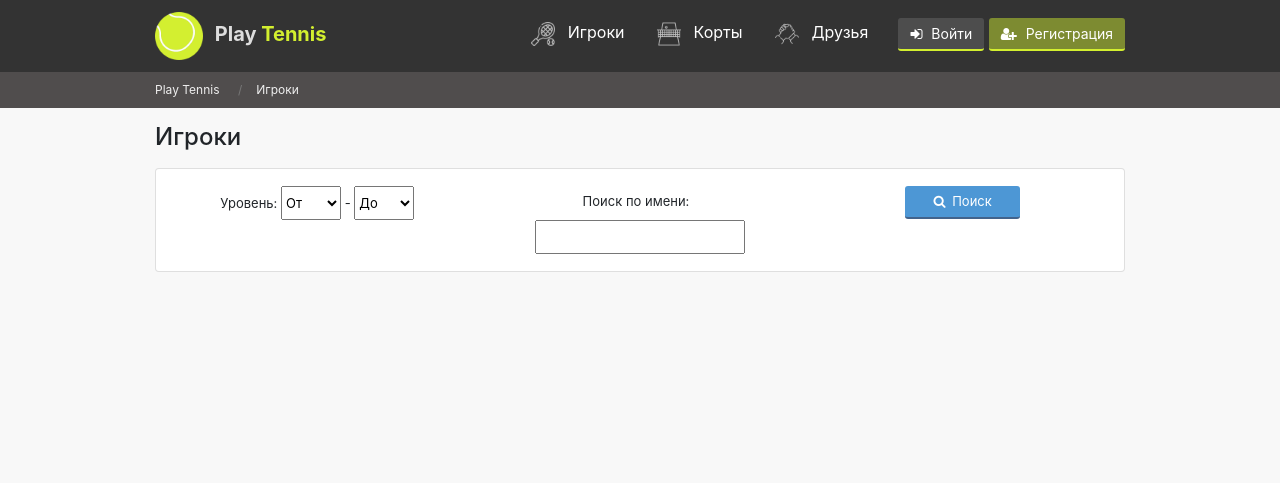
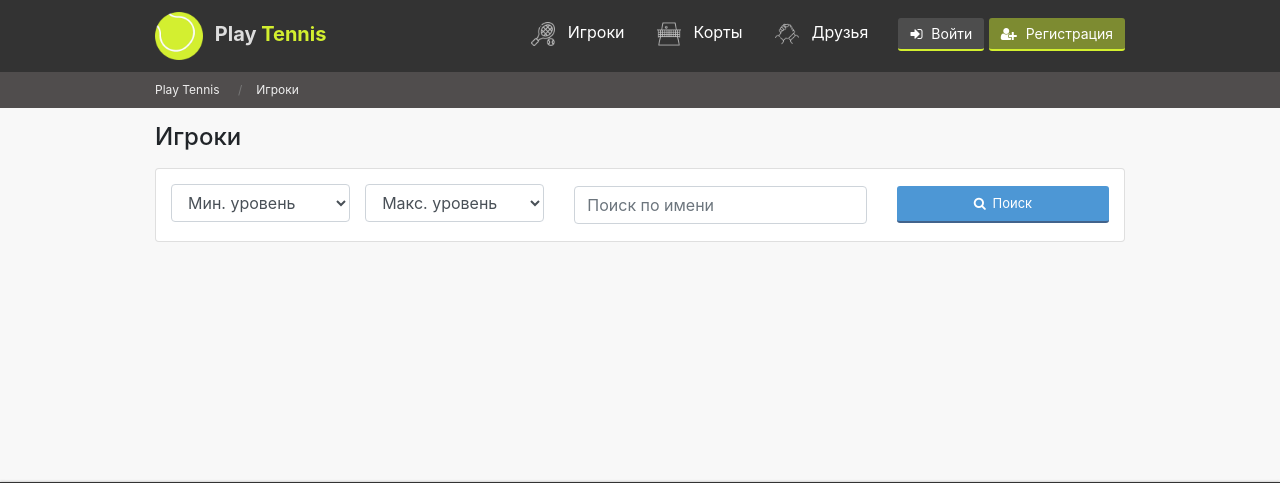
Before and after one commit to AlexKotl/tennis-friends, a Django app: page /players/ in a window 1280 px wide. Shown: the top 483 px of the page. Run offline with Django 3.2, Linux system fonts and the light colour scheme; data that the repository does not hold is empty; style sheets or scripts are compiled from the project's sources; some libraries are stand-ins or nearby versions.

Commit message:
better layout for filters

```diff
--- a/app/models.py
+++ b/app/models.py
@@ -103,12 +103,12 @@ class PlayerFilter(django_filters.FilterSet):
     ranks = [(x/10, x/10) for x in range(10, 75, 5)];
     rank__gt = django_filters.ChoiceFilter(
         choices=ranks,
-        empty_label="От",
+        empty_label="Мин. уровень",
         field_name='rank',
         lookup_expr='gte')
     rank__lt = django_filters.ChoiceFilter(
         choices=ranks,
-        empty_label="До",
+        empty_label="Макс. уровень",
         field_name='rank',
         lookup_expr='lte')
 
--- a/app/settings.py
+++ b/app/settings.py
@@ -36,6 +36,7 @@ ALLOWED_HOSTS = ['web', 'localhost']
 INSTALLED_APPS = [
     'bootstrap4',
     'app',
+    'widget_tweaks',
     'django.contrib.admin',
     'django.contrib.auth',
     'django.contrib.contenttypes',
--- a/app/templates/players.html
+++ b/app/templates/players.html
@@ -1,5 +1,6 @@
 {% extends 'index.html' %}
 {% load static %}
+{% load widget_tweaks %}
 
 {% block site_title %}
     Игроки в теннис в Киеве
@@ -16,21 +17,16 @@
         <div class="card-body players-filters">
             <form action="" method="get">
                 <div class="row">
-                    <div class="col-sm-4 text-center">
-                        Уровень:
+                    <div class="col-sm-5 text-center">
                         <span class="rank">
-                            {{ filter.form.rank__gt }}
-                            -
-                            {{ filter.form.rank__lt }}
+                            {% render_field filter.form.rank__gt class="form-control pull-left" %}
+                            {% render_field filter.form.rank__lt class="form-control pull-right" %}
                         </span>
                     </div>
                     <div class="col-sm-4 text-center">
-                        <span class="mr-2">
-                            Поиск по имени:
-                        </span>
-                        {{ filter.form.first_name }}
+                        {% render_field filter.form.first_name class="form-control" placeholder="Поиск по имени" %}
                     </div>
-                    <div class="col-sm-4 text-center">
+                    <div class="col-sm-3 text-center">
                         <button type="submit" class="btn btn-primary ">
                             <i class="fa fa-search"></i> Поиск
                         </button>
--- a/scss/styles.scss
+++ b/scss/styles.scss
@@ -159,17 +159,19 @@ h1 small {
 }
 
 .players-filters {
-    line-height: 34px;
-    select {
-        height: 34px;
-        margin: 2px 0;
+    .rank select {
+        width: 48%;
     }
-    input[type=text] {
-        height: 34px;
-        margin: 2px 0;
+    input {
+        width: 100%;
     }
-    .rank select {
-        width: 60px;
+    button {
+        width: 100%;
+        padding: 8px 10px
+    }
+    selec, button, input {
+        margin-top: 2px;
+        margin-bottom: 2px;
     }
 }
 
```
Also changed, not shown: 1 other file.
